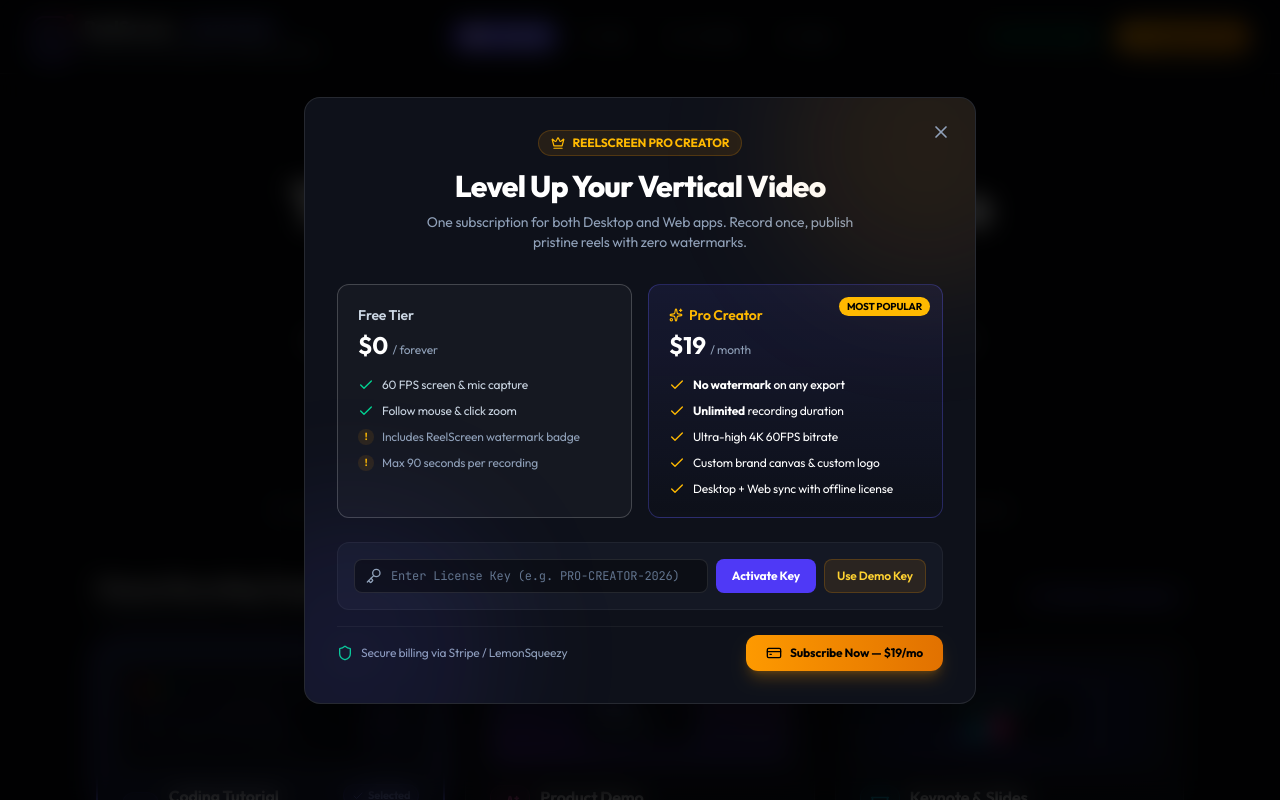
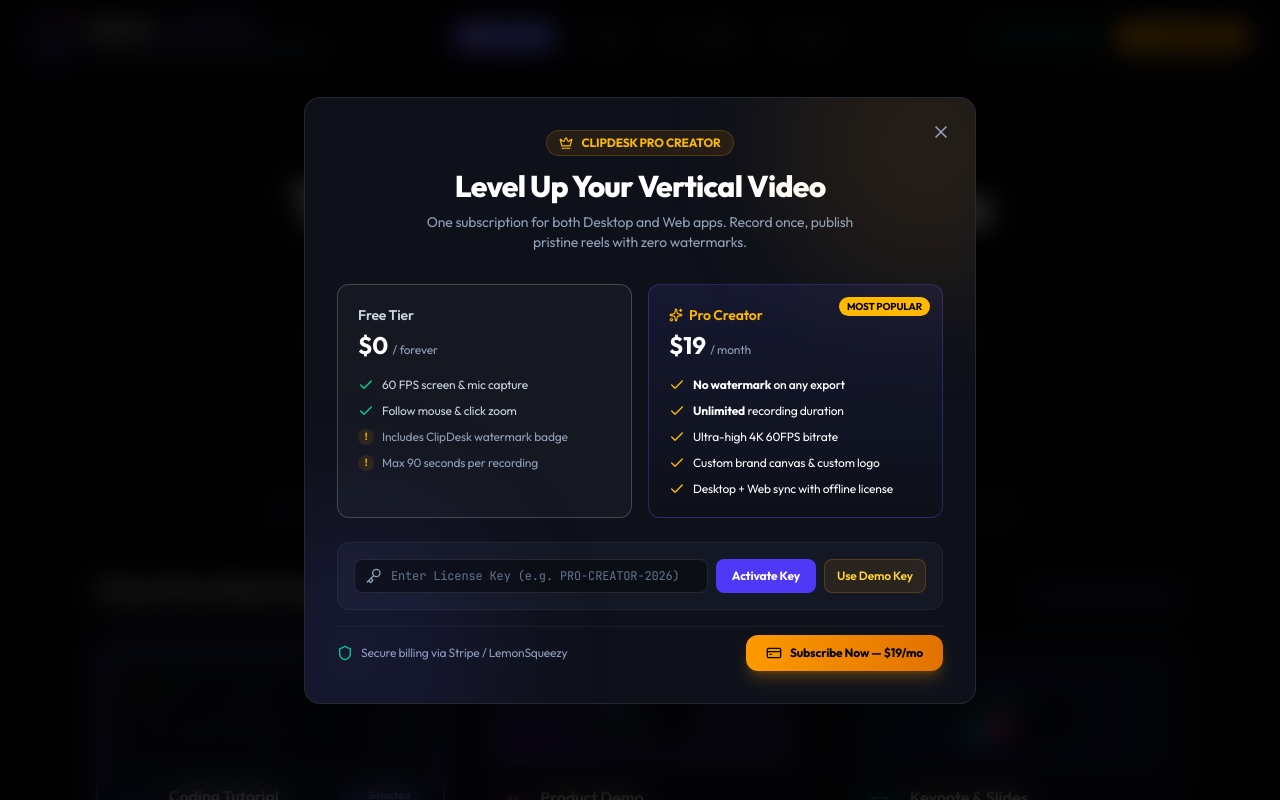
Before and after one commit to Singhak/clipdesk, a React (Vite) app: page / in a window 1280 px wide. Both pictures are taken after a click on the button "Upgrade to Pro". Shown: the top 800 px of the page. Built offline with nearby package versions, Linux system fonts and the light colour scheme.

Commit message:
feat(ui): update branding, headers, and watermark badges in studio UI
Update TopNav logo text and WelcomeScreen product description to ClipDesk.

Update dynamic recording document title in LiveStudio.

Update UpgradeModal plan headers and ExportModal export filename to ClipDesk.

```diff
--- a/src/components/CountdownOverlay.tsx
+++ b/src/components/CountdownOverlay.tsx
@@ -135,7 +135,7 @@
             <span>Switch to your target window now...</span>
           </div>
           <p className="text-xs text-slate-400">
-            ReelScreen will begin 60 FPS recording with cursor tracking in a moment.
+            ClipDesk will begin 60 FPS recording with cursor tracking in a moment.
           </p>
         </div>
       </div>
--- a/src/components/ExportModal.tsx
+++ b/src/components/ExportModal.tsx
@@ -75,7 +75,7 @@
 
   const saveBlob = (blob: Blob) => {
     const ext = ExportEngine.extensionFor(blob);
-    const filename = `reelscreen_${new Date().toISOString().slice(0, 10)}_${Date.now().toString().slice(-4)}.${ext}`;
+    const filename = `clipdesk_${new Date().toISOString().slice(0, 10)}_${Date.now().toString().slice(-4)}.${ext}`;
     ExportEngine.downloadBlob(blob, filename);
   };
 
@@ -184,7 +184,7 @@
           {lostFootage && (
             <div role="alert" className="p-3 rounded-xl bg-amber-500/10 border border-amber-500/30 text-xs text-amber-200">
               This file is only {fileDuration!.toFixed(1)} seconds long, but you recorded for {formatTimer(durationSeconds)}, so part of
-              the recording was lost. Keep this tab open while recording, or use the ReelScreen Chrome extension, which keeps recording
+              the recording was lost. Keep this tab open while recording, or use the ClipDesk Chrome extension, which keeps recording
               while you work in other windows.
             </div>
           )}
@@ -217,7 +217,7 @@
                   {isPro ? (
                     <span className="text-emerald-400 font-semibold">Removed (Pro Plan)</span>
                   ) : (
-                    <span className="text-amber-400 font-semibold">Enabled ("Made with ReelScreen")</span>
+                    <span className="text-amber-400 font-semibold">Enabled ("Made with ClipDesk")</span>
                   )}
                 </div>
                 <div className="text-[11px] text-slate-400 mt-0.5">
--- a/src/components/LiveStudio.tsx
+++ b/src/components/LiveStudio.tsx
@@ -183,7 +183,7 @@
   // Show recording state in the tab title so it is visible in the tab strip too
   useEffect(() => {
     const original = document.title;
-    if (isRecording) document.title = `${isPaused ? '⏸' : '●'} ${formatTimer(elapsedSeconds)} – ReelScreen`;
+    if (isRecording) document.title = `${isPaused ? '⏸' : '●'} ${formatTimer(elapsedSeconds)} – ClipDesk`;
     return () => {
       document.title = original;
     };
--- a/src/components/TopNav.tsx
+++ b/src/components/TopNav.tsx
@@ -44,7 +44,7 @@
           <div>
             <div className="flex items-center gap-2">
               <span className="font-extrabold text-lg tracking-tight text-white group-hover:text-indigo-200 transition-colors">
-                ReelScreen
+                ClipDesk
               </span>
               <span className="text-[10px] uppercase font-bold tracking-wider px-2 py-0.5 rounded-full bg-indigo-500/15 text-indigo-300 border border-indigo-500/30">
                 OBS for Reels
--- a/src/components/UpgradeModal.tsx
+++ b/src/components/UpgradeModal.tsx
@@ -66,7 +66,7 @@
         <div className="text-center max-w-md mx-auto mb-8">
           <div className="inline-flex items-center gap-2 px-3 py-1 rounded-full bg-amber-500/10 border border-amber-500/20 text-amber-400 text-xs font-bold mb-3">
             <Crown className="w-3.5 h-3.5" />
-            <span>REELSCREEN PRO CREATOR</span>
+            <span>CLIPDESK PRO CREATOR</span>
           </div>
           <h2 className="text-2xl sm:text-3xl font-extrabold text-white tracking-tight">
             Level Up Your Vertical Video
@@ -93,7 +93,7 @@
               </li>
               <li className="flex items-center gap-2 text-slate-400">
                 <span className="w-4 h-4 rounded-full bg-amber-500/10 text-amber-400 flex items-center justify-center text-[10px] shrink-0 font-bold">!</span>
-                <span>Includes ReelScreen watermark badge</span>
+                <span>Includes ClipDesk watermark badge</span>
               </li>
               <li className="flex items-center gap-2 text-slate-400">
                 <span className="w-4 h-4 rounded-full bg-amber-500/10 text-amber-400 flex items-center justify-center text-[10px] shrink-0 font-bold">!</span>
--- a/src/components/WelcomeScreen.tsx
+++ b/src/components/WelcomeScreen.tsx
@@ -54,7 +54,7 @@
 
         {/* Subtitle */}
         <p className="text-base sm:text-lg text-slate-300 leading-relaxed max-w-2xl mx-auto mb-8">
-          Record your desktop normally. ReelScreen dynamically pans, centers your cursor at 60 FPS, and crops into viral 9:16 vertical shorts for Instagram, TikTok, and YouTube.
+          Record your desktop normally. ClipDesk dynamically pans, centers your cursor at 60 FPS, and crops into viral 9:16 vertical shorts for Instagram, TikTok, and YouTube.
         </p>
 
         {/* Action Buttons */}
```
